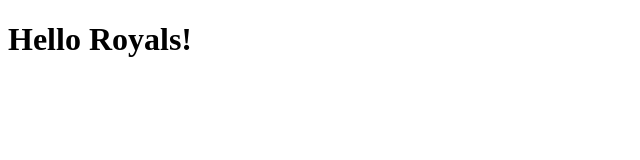
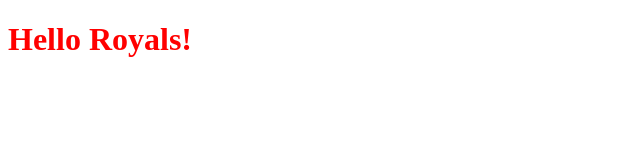
Before and after one commit to garcijan001/demo, a plain HTML site: page index.html in a window 1280 px wide. Shown: the whole page, without its empty margins (0-640 px from the left). Drawn offline with Linux system fonts and the light colour scheme.

Commit message:
Update index.html

```diff
--- a/index.html
+++ b/index.html
@@ -4,6 +4,6 @@
     <title>Hello</title>
   </head>
   <body>
-    <h1>Hello Royals!</h1>
+    <h1 style="color: red;">Hello Royals!</h1>
   </body>
 </html>
```
